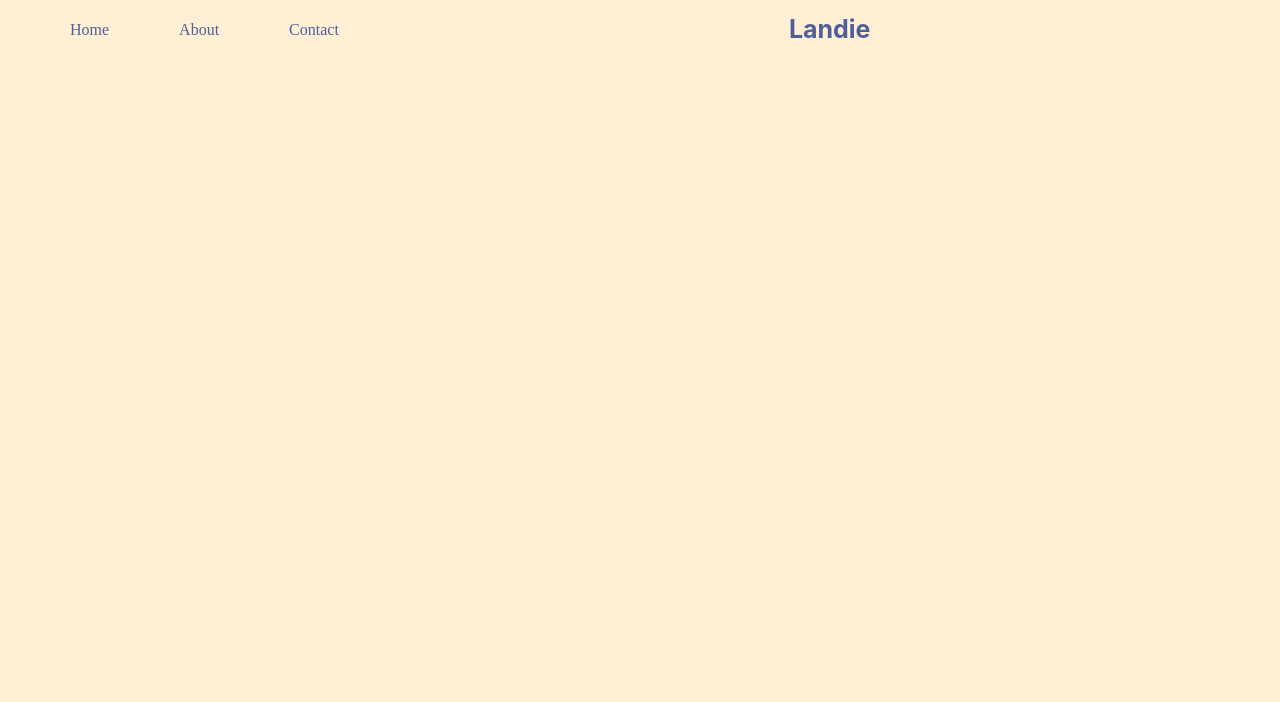
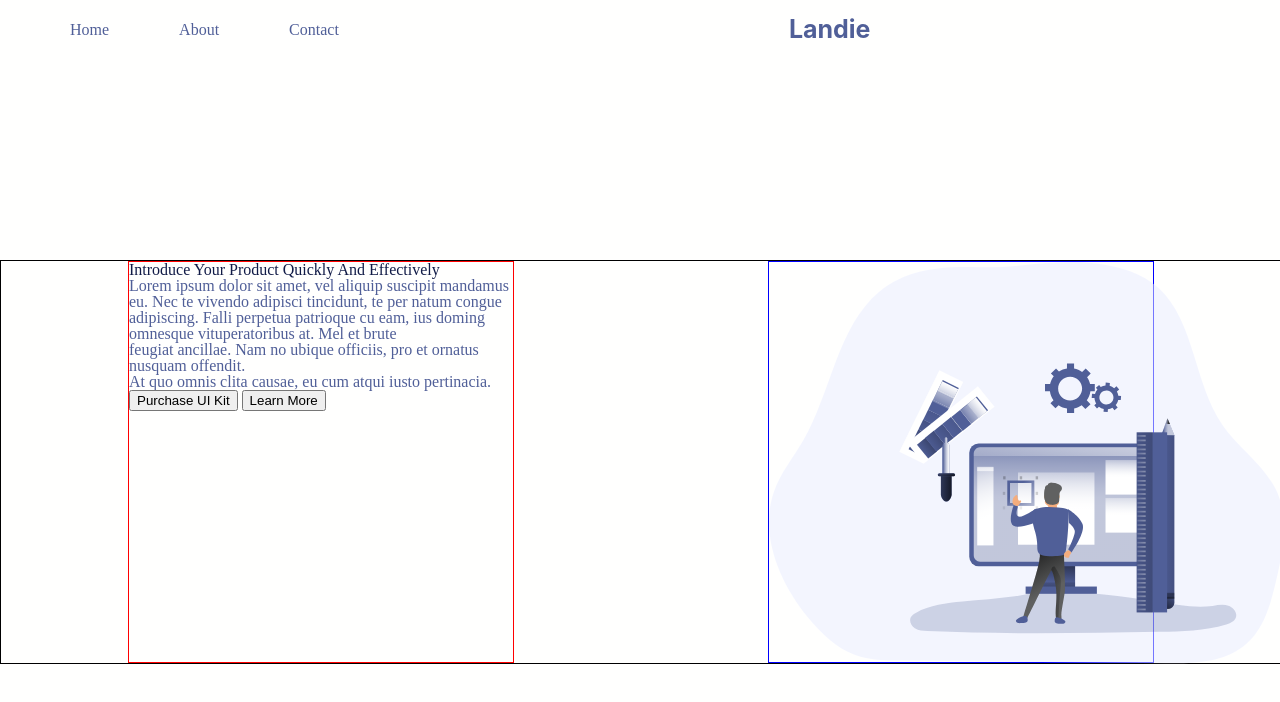
Before and after one commit to timdodd73/Landie, a website built with Parcel: page src/index.html in a window 1280 px wide. Shown: the top 702 px of the page. Built offline with nearby package versions, Linux system fonts and the light colour scheme.

Commit message:
Start of top section

```diff
--- a/src/index.html
+++ b/src/index.html
@@ -19,19 +19,28 @@
               <a href="#Contact">Contact</a>
             </li>
             <li>
-              <h1 class="logo"><em>Landie</em></h1>
+              <p class="logo"><em>Landie</em></p>
             </li>
             <li>
               <a href="#Buy Now"><button class="buy">Buy Now</button></a>
             </li>
       </ul>
+    </div>
 
+      <div class="container">
+        <div class="sub-container">
+            <h1>Introduce Your Product Quickly And Effectively</h1>
+            <p>Lorem ipsum dolor sit amet, vel aliquip suscipit mandamus eu.
+               Nec te vivendo adipisci tincidunt, te per natum congue adipiscing. Falli perpetua patrioque cu eam, ius doming omnesque vituperatoribus at.
+               Mel et brute <br>feugiat ancillae. Nam no ubique officiis, pro et ornatus nusquam offendit.</br> At quo omnis clita causae, eu cum atqui iusto pertinacia.</p>
+               <button class="purchase">Purchase UI Kit</button>
+               <button class="learn">Learn More</button>
+        </div>
 
+        <div class="image-container">
+          <img src="svg/designer.svg"/>
+        </div>
 
-
-
-    </div>
-    <!--<img src="svg/designer.svg"/>-->
     <script src="index.js"></script>
 </body>
 </html>
--- a/src/styles.scss
+++ b/src/styles.scss
@@ -4,7 +4,7 @@ $blue500: #505F98;
 
 
 body {
-    background: papayawhip;
+    background: rgb(255, 255, 254);
 }
 
 h1, h2, h3, h4 {
@@ -54,3 +54,25 @@ ul {
 }
 
 /*Nav bar ends*/
+
+/*1st section*/
+.container {
+    display: flex;
+    width: 100%;
+    border: 1px solid black;
+    margin-top: 200px;
+}
+.sub-container {
+    width:30%;
+    height:400px;
+    border: 1px solid red;
+    margin-left: auto;
+    margin-right: auto;
+}
+.image-container {
+    width: 30%;
+    height: 400px;
+    border: 1px solid blue;
+    margin-left: auto;
+    margin-right: auto;
+}
```
Also changed, not shown: dist/index.html.
